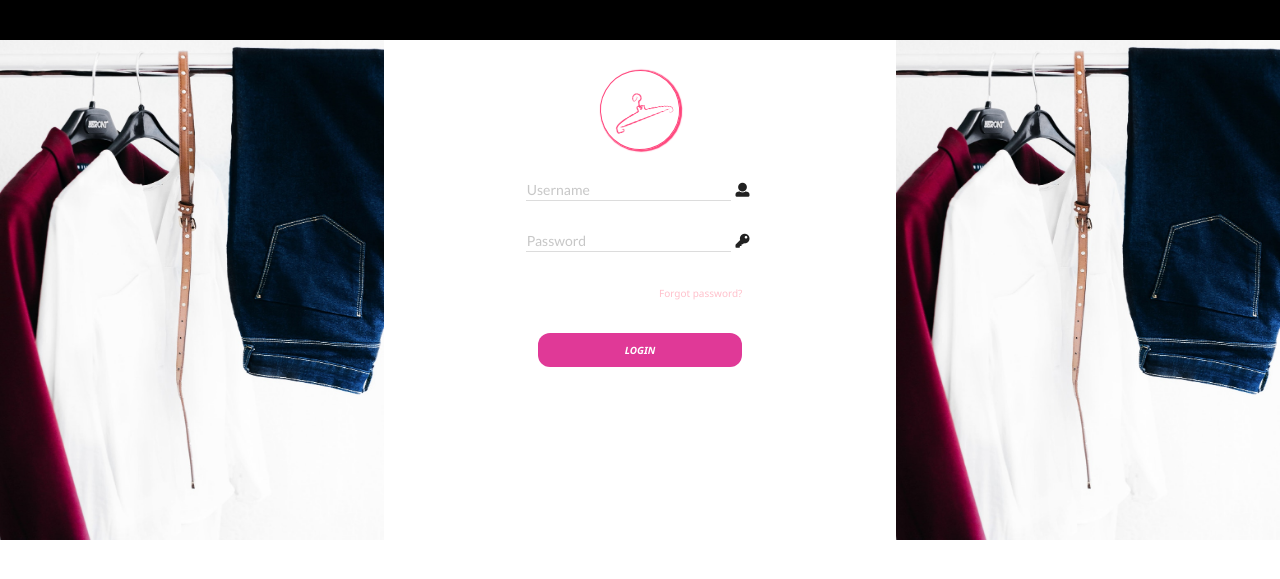
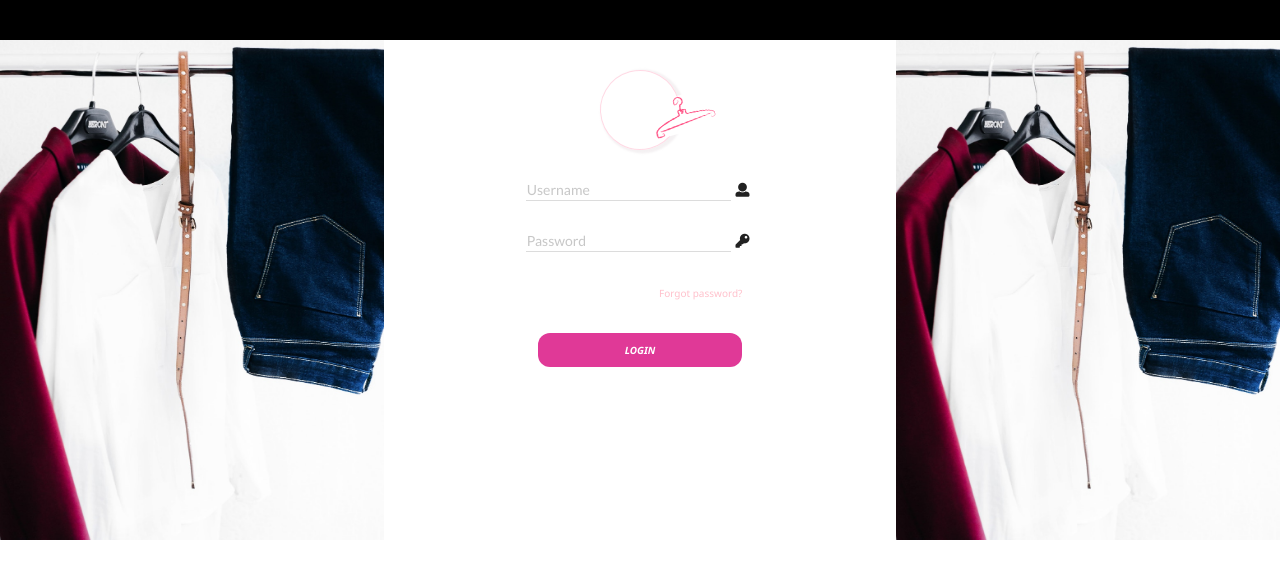
Before and after one commit to georgiv/mimoza, a plain HTML site: page login.html in a window 1280 px wide. Shown: the part 93-672 px from the top of the page. Drawn offline with nearby package versions, Linux system fonts and the light colour scheme.

Commit message:
Ugly workaround for opacity

```diff
--- a/login.html
+++ b/login.html
@@ -18,6 +18,7 @@
             <span id='helper'></span>
             <img src='hanger.png' id='hanger'>
           </div>
+          <img src='hanger.png' id='hanger2'>
           <div class='ui hidden divider'></div>
           <div id='user-holder'>
             <div class='ui transparent input' id='user-holder-inner'>
@@ -78,8 +79,11 @@
         height: 80px;
         border-radius: 50%;
         border: solid 1px #FF457C;
-        box-shadow: 1px 1px 1px 1px #FF457C;
-        transform: rotate(345deg)
+        -moz-box-shadow:    2px 2px 2px 2px #CBBCC3;
+        -webkit-box-shadow: 2px 2px 2px 2px #CBBCC3;
+        box-shadow: 2px 2px 2px 2px #CBBCC3;
+        transform: rotate(345deg);
+        opacity: 0.2
       }
       #helper {
         display: inline-block;
@@ -90,7 +94,14 @@
       #hanger {
         vertical-align: middle;
         width: 80%;
-        opacity: 10
+        opacity: 0
+      }
+      #hanger2 {
+        position: absolute;
+        width: 64px;
+        transform: rotate(345deg);
+        top: 188px;
+        left: 651px
       }
       #user-holder {
         text-align: center
```
